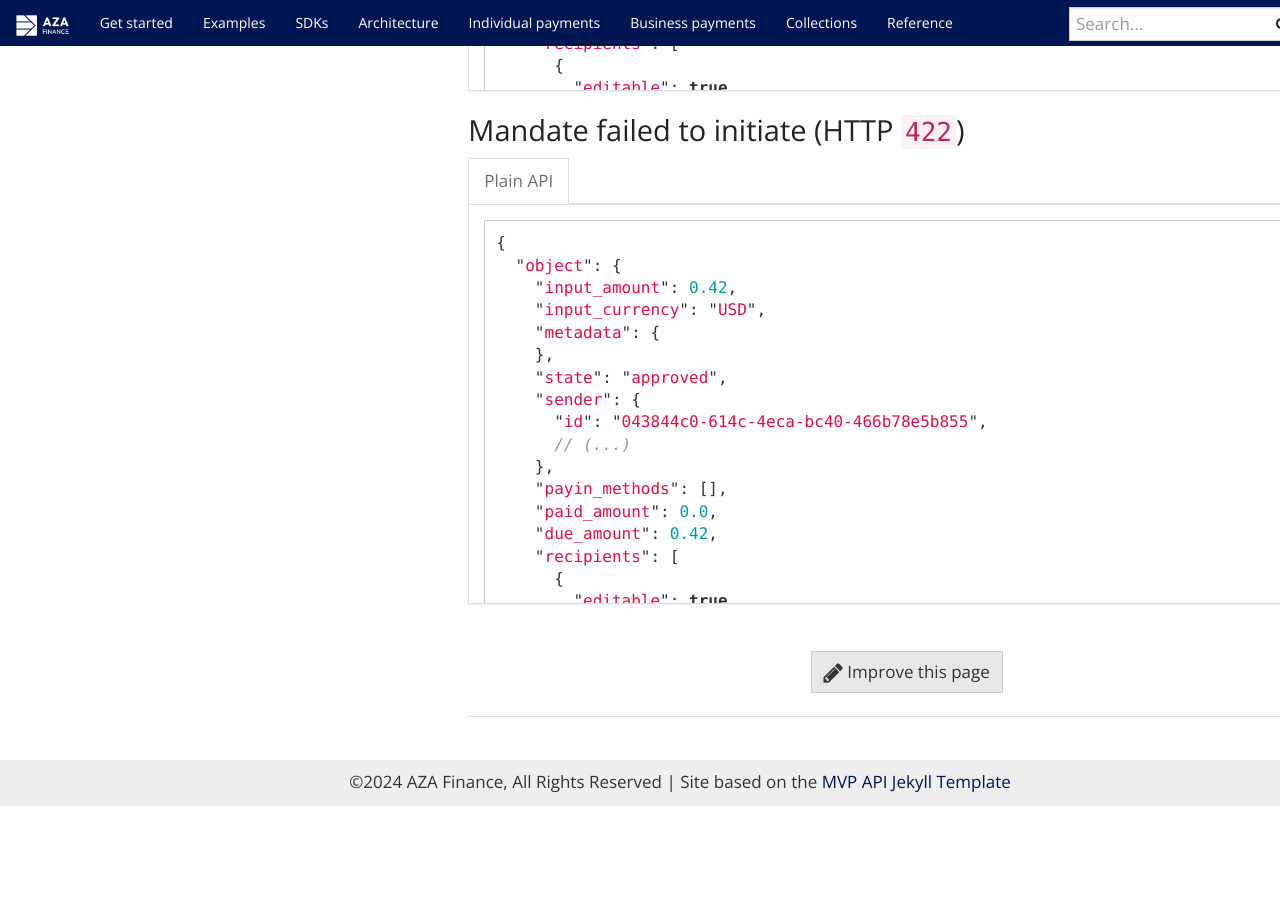
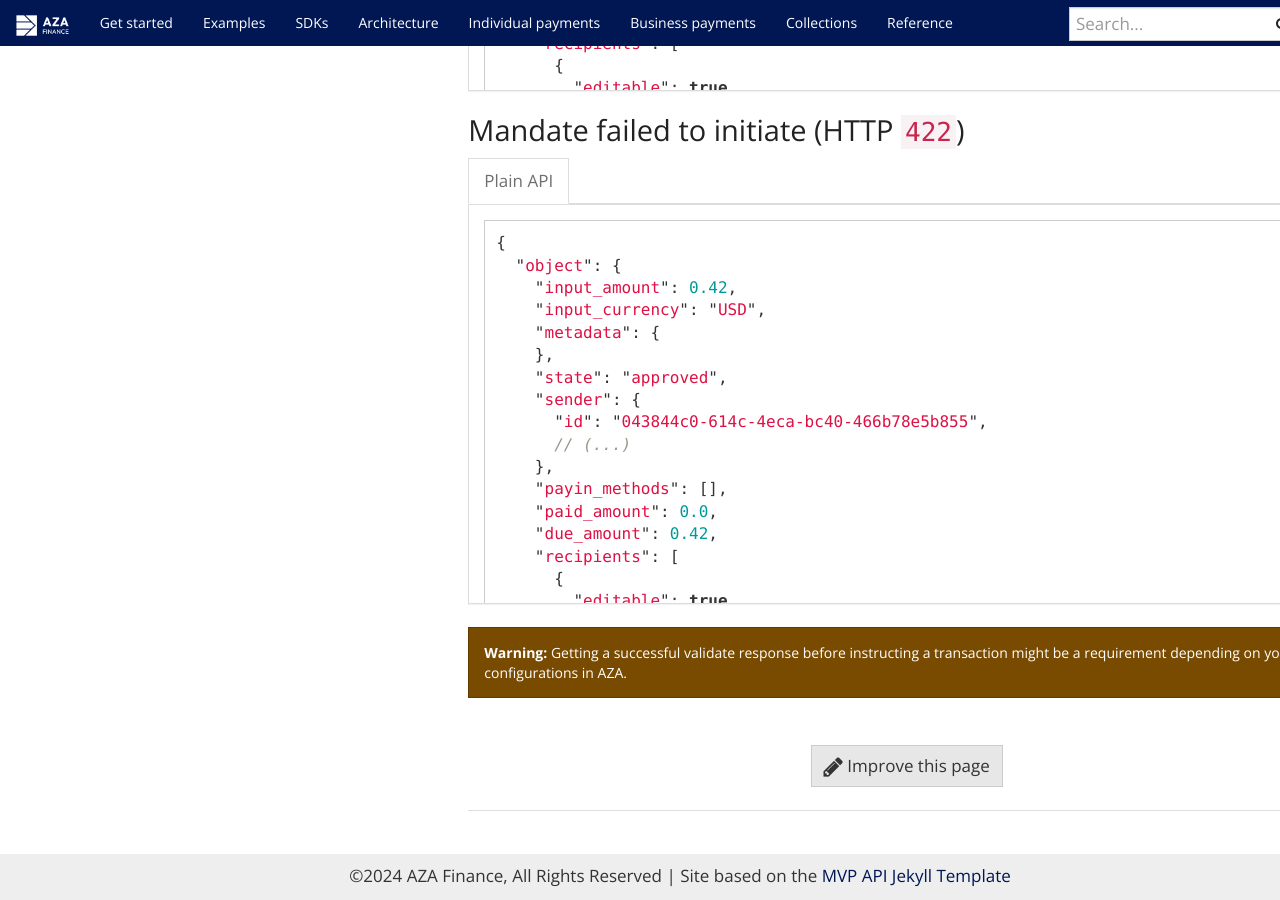
Before and after one commit to transferzero/api-documentation, a Jekyll site: the page built from _docs/handling-zar-mandates.md, in a window 1280 px wide and 900 px high, scrolled down 1884 px. Built offline with Jekyll 4.4.1, drawn with Linux system fonts in a browser that asks for light colours; nearby versions of some CDN libraries; comment, search, counter and statistics services are not loaded; before the commit the page ends 2690 px from its top, so only the background shows below that.

Commit message:
Adds warning to mandates page

```diff
--- a/_docs/handling-zar-mandates.md
+++ b/_docs/handling-zar-mandates.md
@@ -311,3 +311,7 @@ If the mandate doesn’t exist, we will trigger a new process on your behalf.
 {% endcapture %}
 
 {% include language-tabbar.html prefix="zar-bank-details" raw=data-raw %}
+
+<div class="alert alert-warning" markdown="1">
+  **Warning:** Getting a successful validate response before instructing a transaction might be a requirement depending on your configurations in AZA.
+</div>
```
